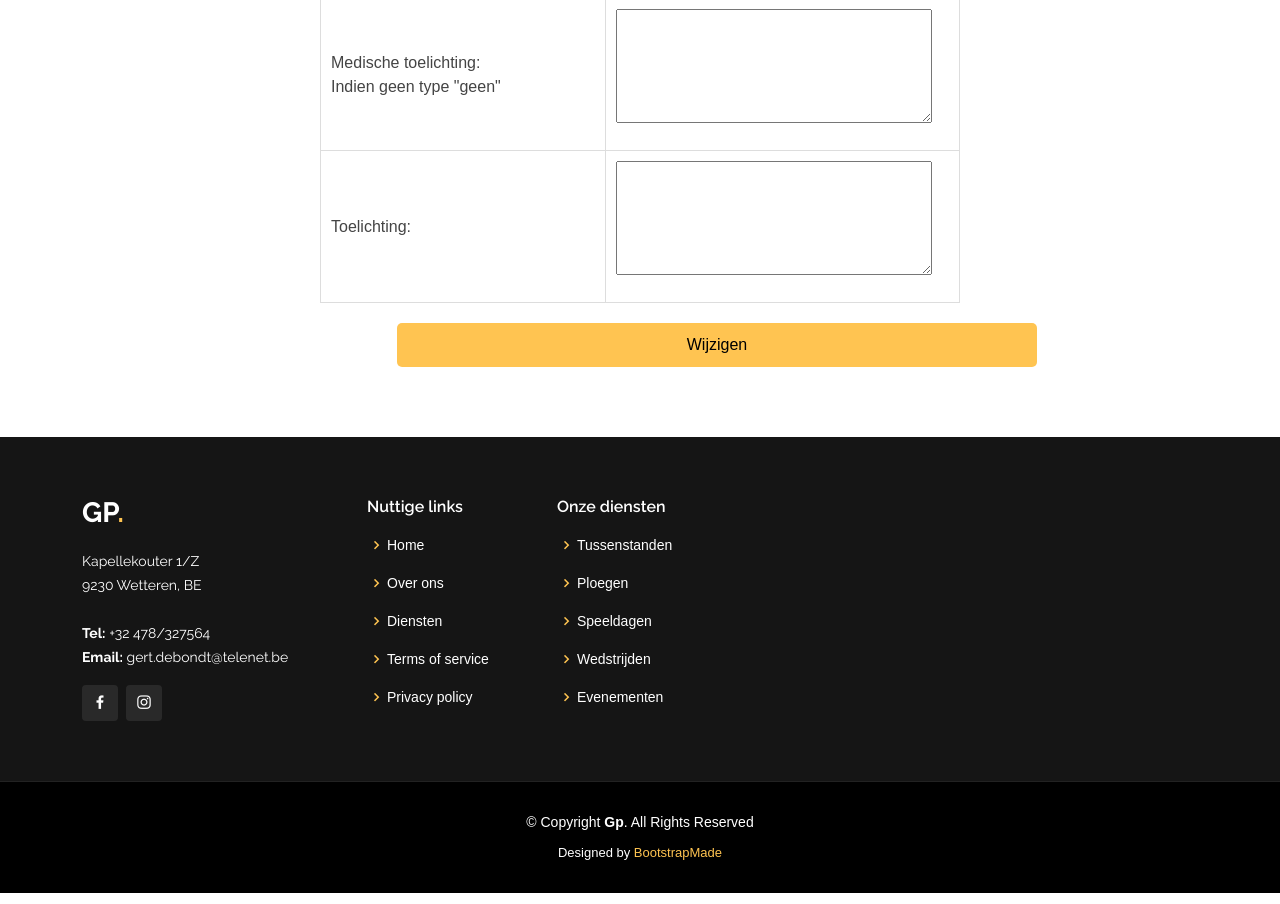
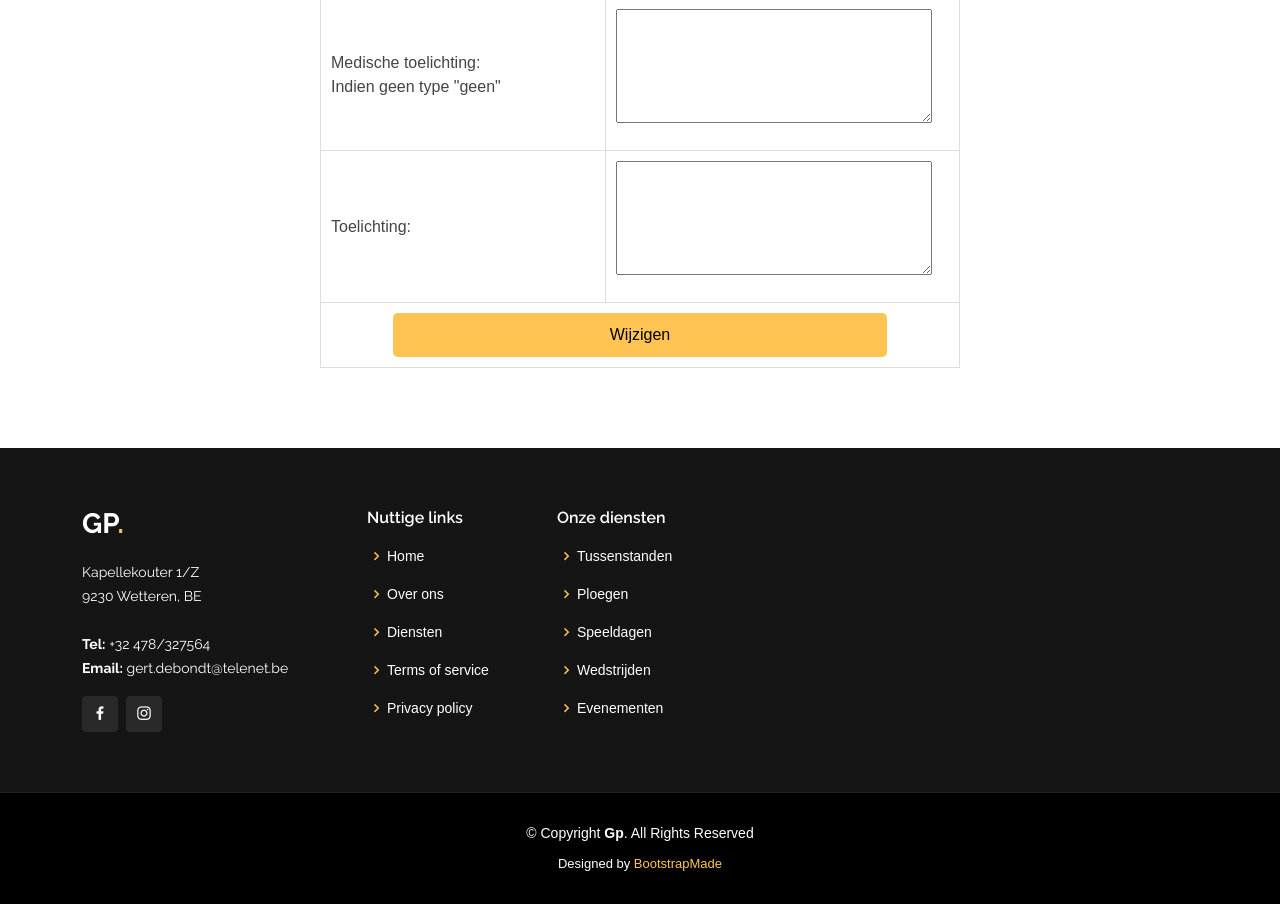
Before and after one commit to Gspacium/Jaarproject, a PHP site: page /updatepage.php in a window 1280 px wide. Shown: the part 1616-2520 px from the top of the page. Run offline with PHP 8.4, Linux system fonts and the light colour scheme; data comes from the database, SQL or seed files in the repository.

Commit message:
button-centered

```diff
--- a/Gp_02/Gp/assets/css/style.css
+++ b/Gp_02/Gp/assets/css/style.css
@@ -1326,6 +1326,7 @@ section {
   color: #151515;
   transition: 0.4s;
   border-radius: 4px;
+  margin: auto;
 }
 
 .contact .php-email-form button[type=submit]:hover {
--- a/Gp_02/Gp/meer_info.php
+++ b/Gp_02/Gp/meer_info.php
@@ -223,7 +223,9 @@
             <td><textarea class="center"id="toelichting" name="toelichting" rows="4" readonly><?php echo $toelichting;?></textarea></td>
         </tr>
         <tr>
-          <td colspan="2"><input type='submit' name='update' id='update' value='Wijzig'></td>
+          <td colspan="2" style="text-align: center;">
+            <input style="margin: 0;" type='submit' name='update' id='update' value='Wijzig'>
+          </td>
         </tr>
     </table>
   </section>
--- a/Gp_02/Gp/updatepage.php
+++ b/Gp_02/Gp/updatepage.php
@@ -448,9 +448,14 @@
             <td><label for="toelichting">Toelichting:</label></td>
             <td><textarea class="center"id="toelichting" name="toelichting" rows="4" ><?php echo $toelichting;?></textarea></td>
         </tr>
+        <tr>
+          <td colspan="2" style="text-align: center;">
+            <!-- Submit knop -->
+              <input style="margin: 0;" class="" type="submit" value="Wijzigen" id="wijzigen" name="wijzigen" onclick="wijzig()">
+          </td>
+        </tr>
     </table>
-    <!-- Submit knop -->
-    <input class="" type="submit" value="Wijzigen" id="wijzigen" name="wijzigen" onclick="wijzig()">
+
   </section>
   </form>
 
```
Also changed, not shown: Gp_02/Gp/inschrijven.php (+8 -2 lines).
